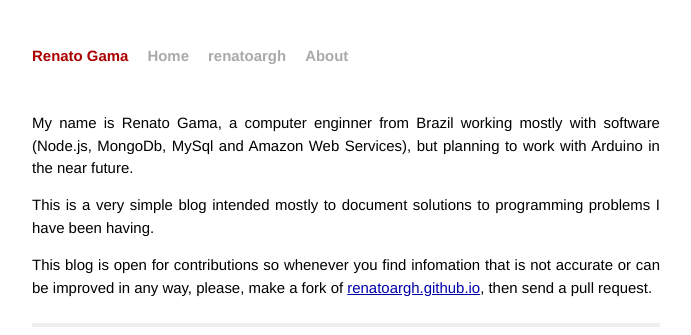
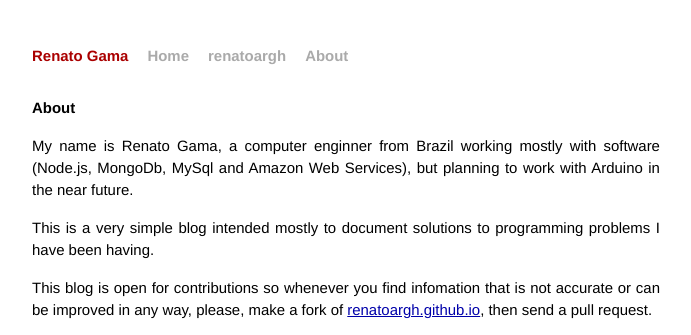
Before and after one commit to renatoargh/renatoargh.github.io, a Jekyll site: the page built from about/index.md, in a window 1280 px wide, cut to the strip 0-335 px from the top of the page. Shown: the whole strip, without its empty margins (294-985 px from the left). Built offline with Jekyll 4.4.1, drawn with Linux system fonts in a browser that asks for light colours; Markdown is read by kramdown in place of the engine named in the settings.

Commit message:
Update page.html

```diff
--- a/_layouts/page.html
+++ b/_layouts/page.html
@@ -1,7 +1,7 @@
 ---
 layout: default
 ---
-<h2>{{ title }}</h2>
+<h2>{{ page.title }}</h2>
 <div class="content">
   {{ content }}
 </div>
```
